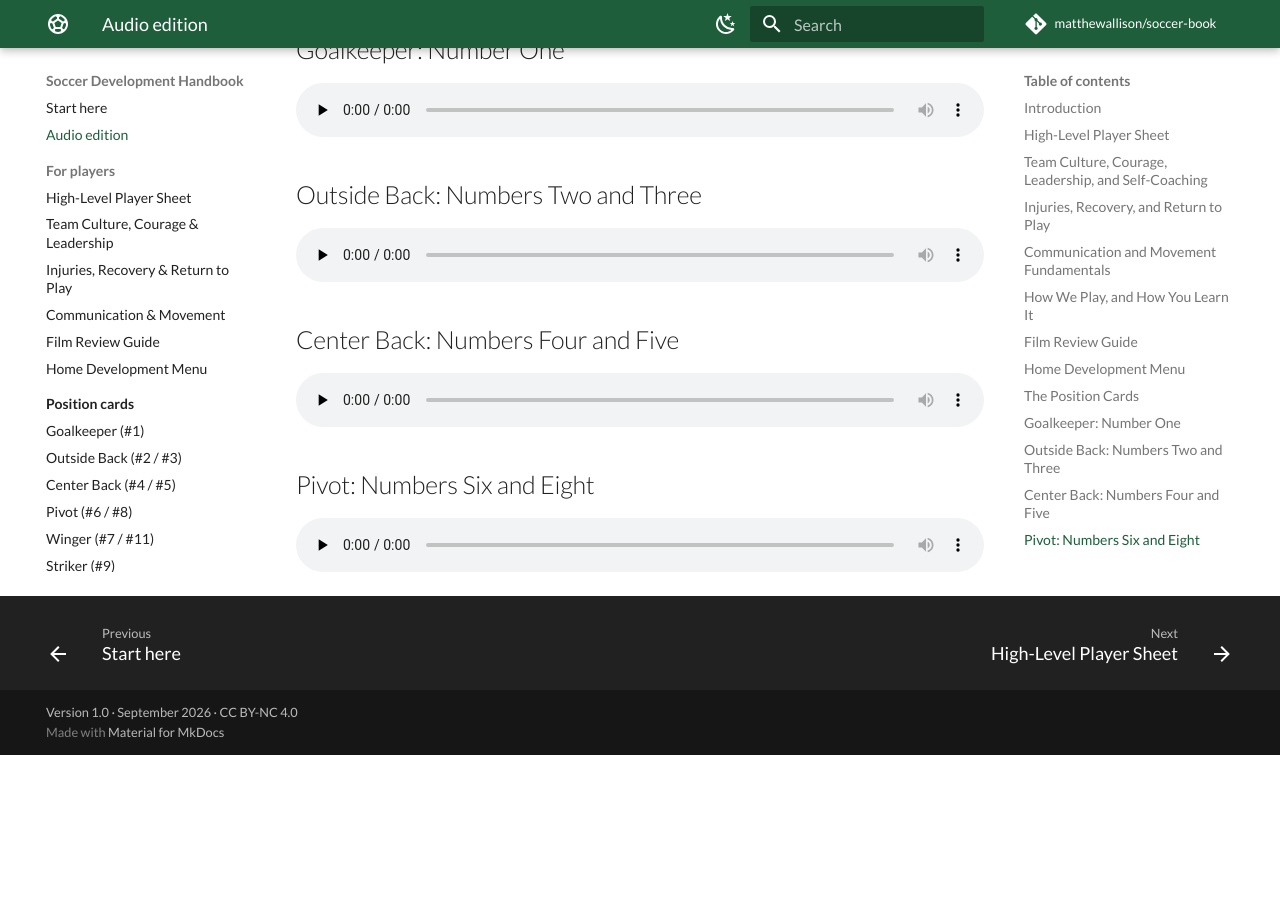
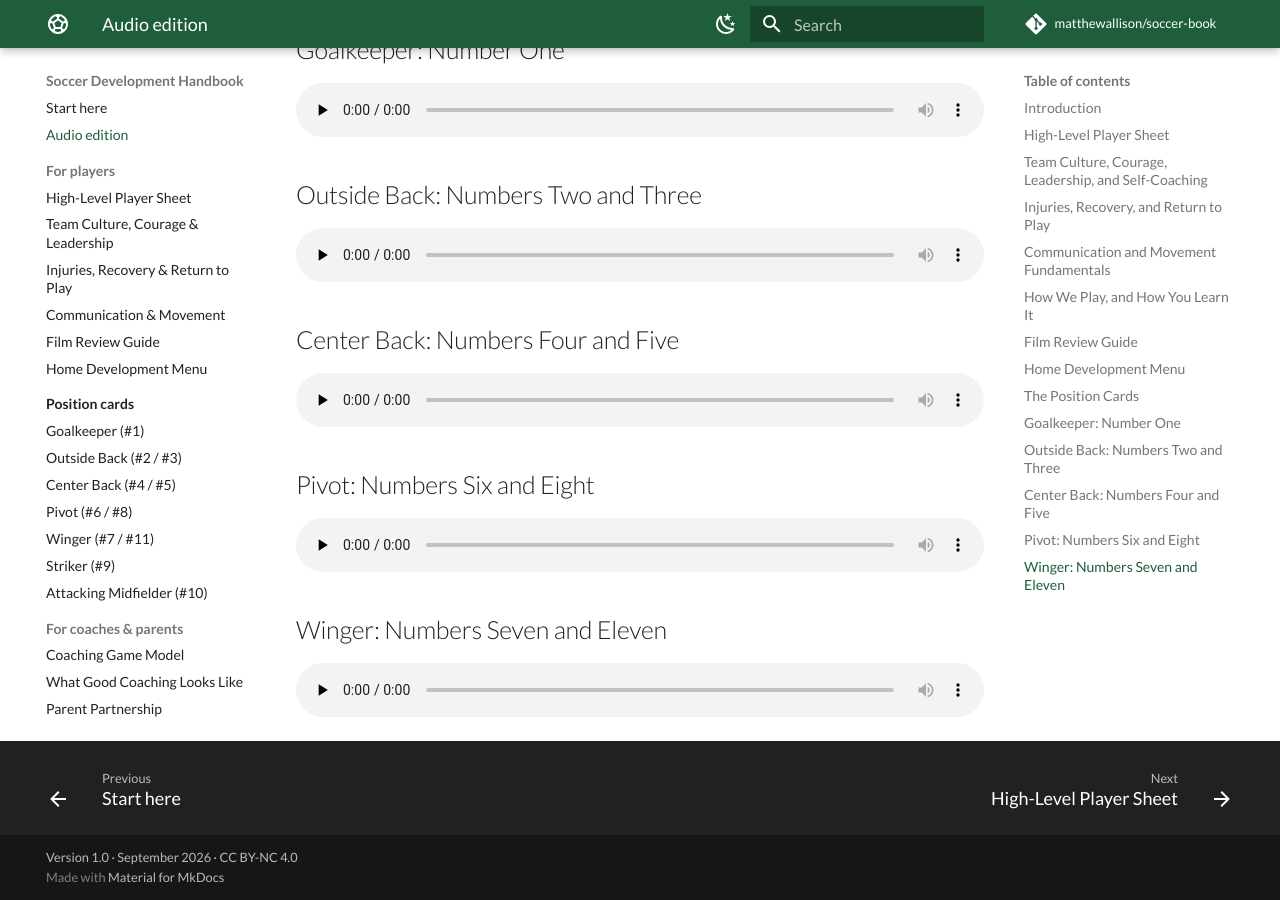
Before and after one commit to matthewallison/soccer-book, an MkDocs documentation site: the page built from docs/audio/index.md, in a window 1280 px wide and 900 px high, scrolled down 1627 px. Built offline with MkDocs 1.6.1 and Material for MkDocs 9.7.7, drawn with Linux system fonts in a browser that asks for light colours; comment, search, counter and statistics services are not loaded; before the commit the page ends 2382 px from its top, so only the background shows below that.

Commit message:
Add "Winger: Numbers Seven and Eleven" to the Audio edition page
Generated with audio/generate_audio.py.

Co-Authored-By: Claude Opus 5 (1M context) <noreply@anthropic.com>

```diff
--- a/docs/audio/index.md
+++ b/docs/audio/index.md
@@ -57,3 +57,7 @@ More chapters are being recorded, and this page grows as they're added.
 ## Pivot: Numbers Six and Eight
 
 <audio controls preload="none" src="12-pivot.mp3"></audio>
+
+## Winger: Numbers Seven and Eleven
+
+<audio controls preload="none" src="13-winger.mp3"></audio>
```
Also changed, not shown: 1 other file.
